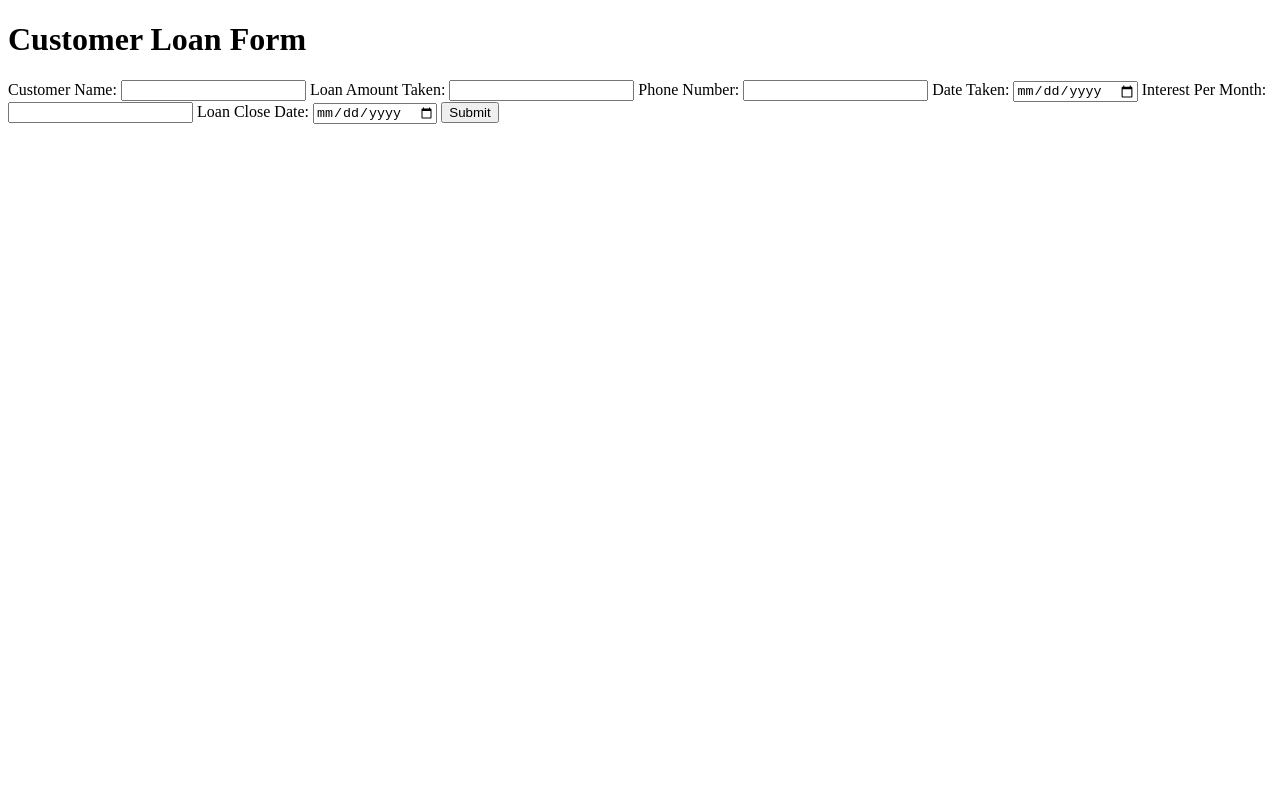
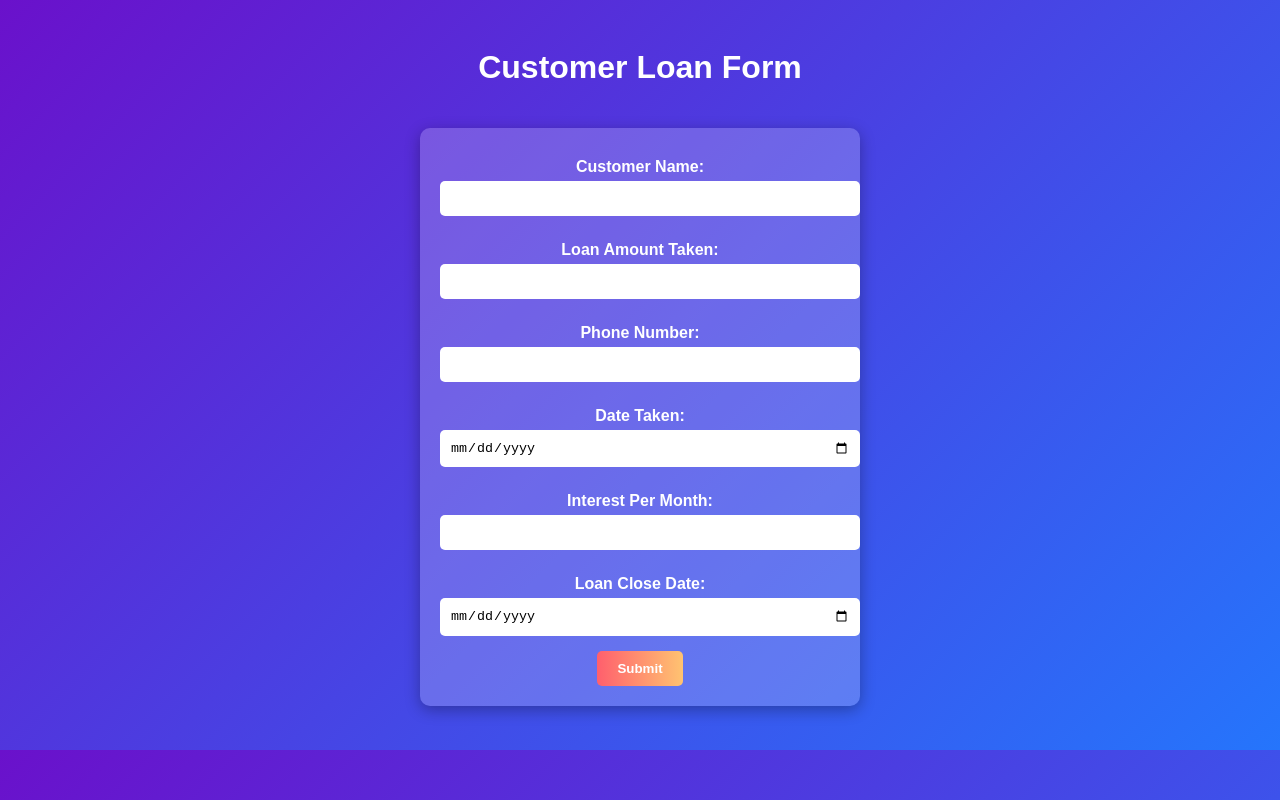
Before and after one commit to ANANTHAaravindbudamagunta123/mnassociates, a plain HTML site: page index.html in a window 1280 px wide. Drawn offline with Linux system fonts and the light colour scheme.

Commit message:
Update index.html

```diff
--- a/index.html
+++ b/index.html
@@ -4,7 +4,7 @@
     <meta charset="UTF-8">
     <meta name="viewport" content="width=device-width, initial-scale=1.0">
     <title>Customer Loan Form</title>
-   <link rel="stylesheet" href="Style.css">
+   <link rel="stylesheet" href="styles.css">
 </head>
 <body>
     <h1>Customer Loan Form</h1>
```
